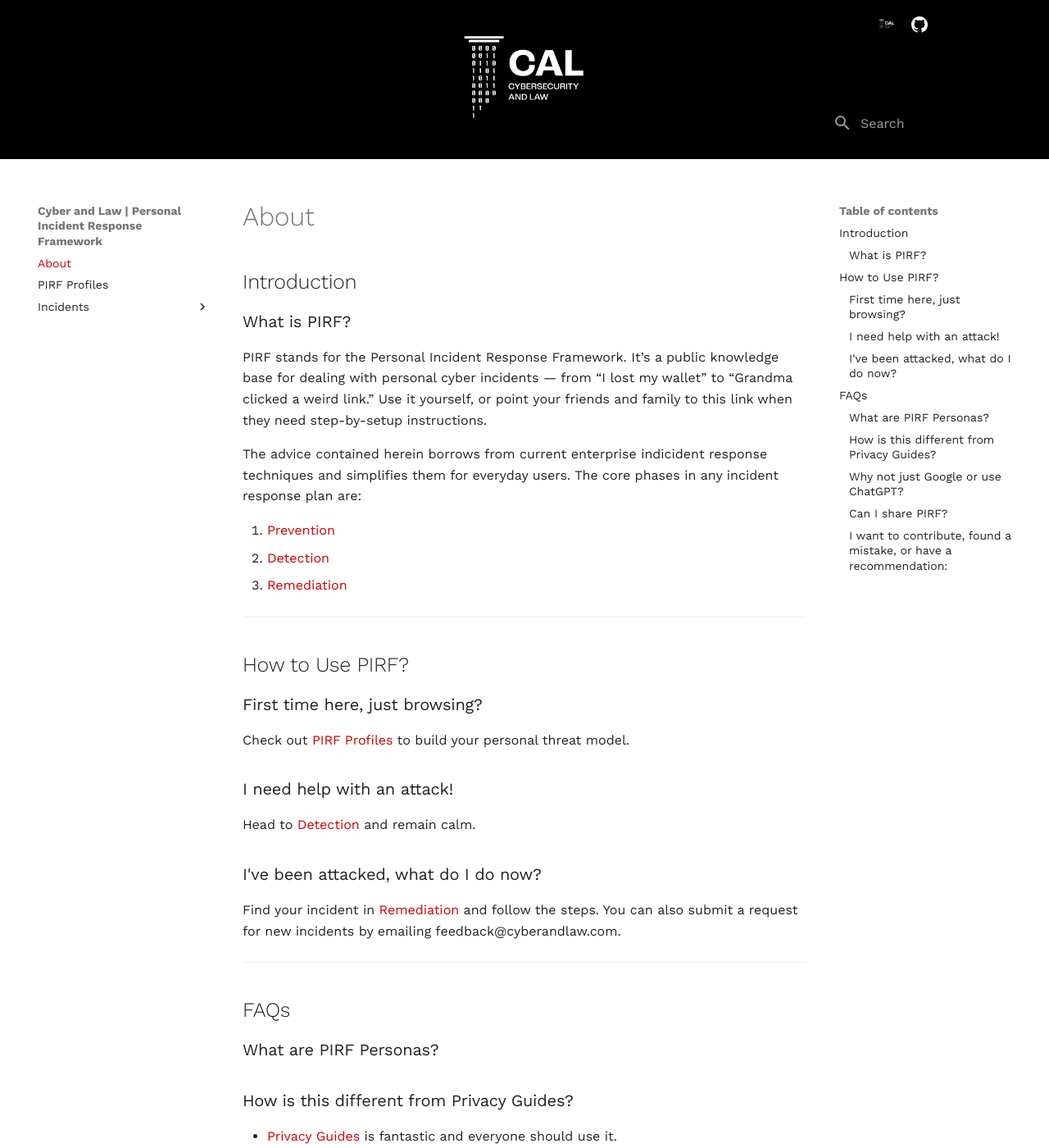
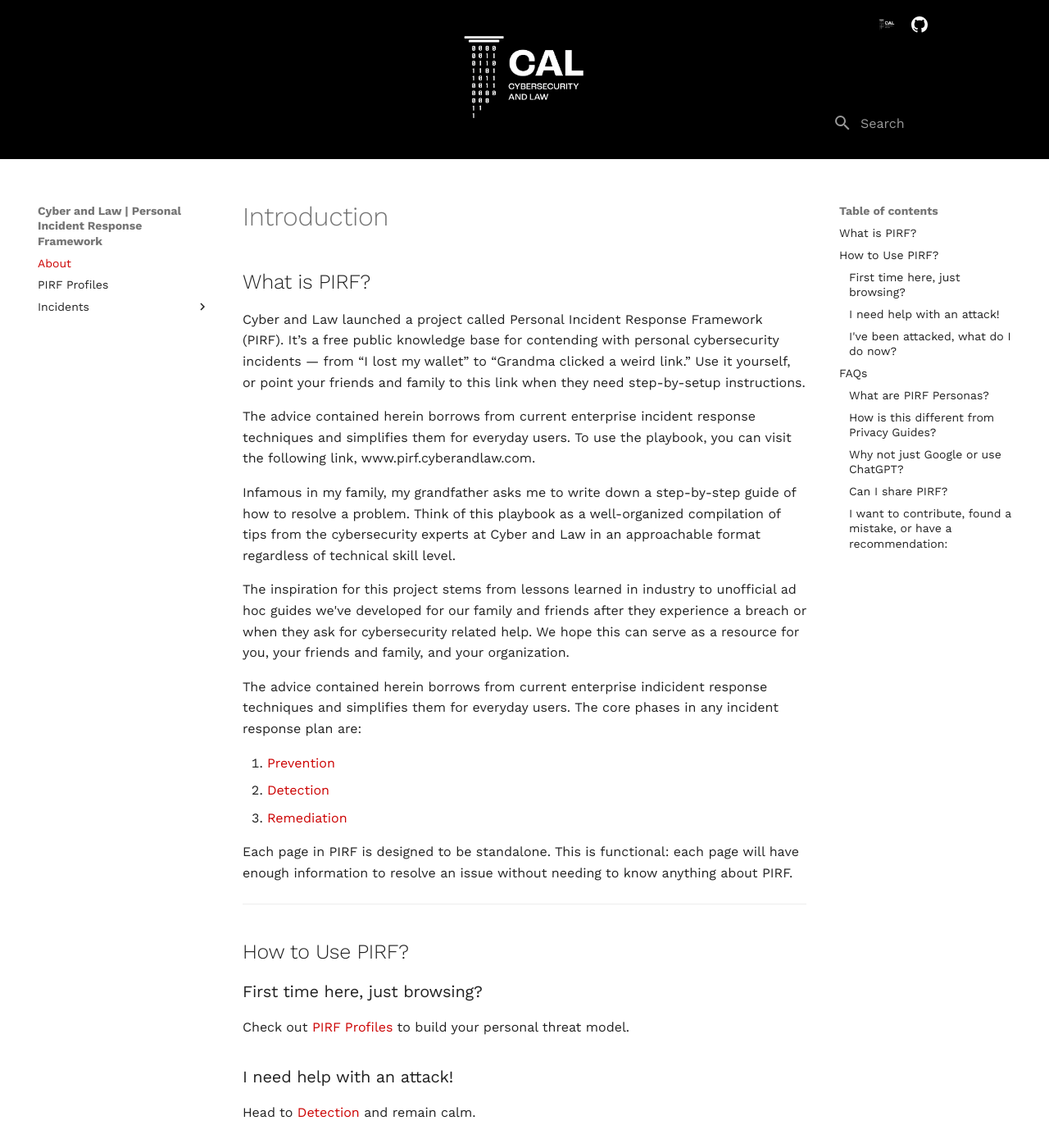
Before and after one commit to cyberandlaw/pirf-site, an MkDocs documentation site: the page built from docs/index.md, in a window 1280 px wide and 1400 px high. Shown: the whole window at 82% size. Built offline with MkDocs 1.6.1 and Material for MkDocs 9.7.7, drawn with Linux system fonts in a browser that asks for light colours.

Commit message:
Updated intro

```diff
--- a/docs/index.md
+++ b/docs/index.md
@@ -1,13 +1,21 @@
-## Introduction
-### What is PIRF?
+# Introduction
+## What is PIRF?
 
-PIRF stands for the Personal Incident Response Framework. It’s a public knowledge base for dealing with personal cyber incidents — from “I lost my wallet” to “Grandma clicked a weird link.” Use it yourself, or point your friends and family to this link when they need step-by-setup instructions.
+Cyber and Law launched a project called Personal Incident Response Framework (PIRF).  It’s a free public knowledge base for contending with personal cybersecurity incidents — from “I lost my wallet” to “Grandma clicked a weird link.” Use it yourself, or point your friends and family to this link when they need step-by-setup instructions.
+
+The advice contained herein borrows from current enterprise incident response techniques and simplifies them for everyday users. To use the playbook, you can visit the following link, www.pirf.cyberandlaw.com.
+
+Infamous in my family, my grandfather asks me to write down a step-by-step guide of how to resolve a problem. Think of this playbook as a well-organized compilation of tips from the cybersecurity experts at Cyber and Law in an approachable format regardless of technical skill level.
+
+The inspiration for this project stems from lessons learned in industry to unofficial ad hoc guides we've developed for our family and friends after they experience a breach or when they ask for cybersecurity related help. We hope this can serve as a resource for you, your friends and family, and your organization.
 
 The advice contained herein borrows from current enterprise indicident response techniques and simplifies them for everyday users. The core phases in any incident response plan are:
 
 1. [Prevention](framework/prevention/prevention.md)
 2. [Detection](framework/detection/detection.md)
 3. [Remediation](framework/remediation/remediation.md)
+
+Each page in PIRF is designed to be standalone. This is functional: each page will have enough information to resolve an issue without needing to know anything about PIRF.
 
 ---
 
```
Also changed, not shown: site/index.html, site/search/search_index.json.
